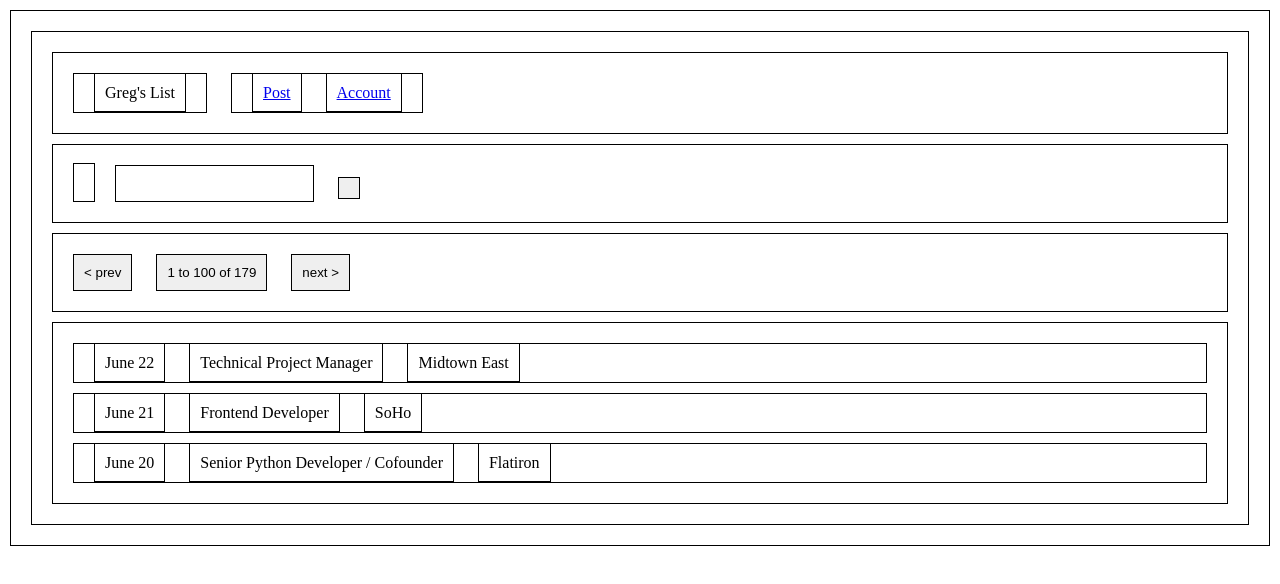
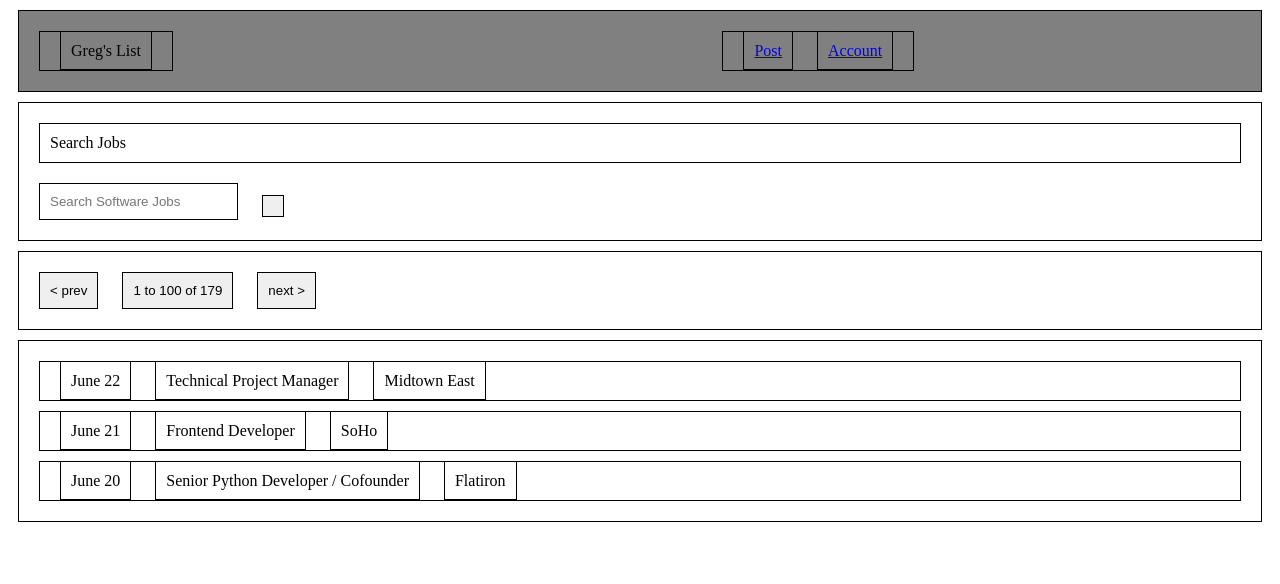
Before and after one commit to markedelman/Gregs-List, a plain HTML site: page index.html in a window 1280 px wide. Drawn offline with Linux system fonts and the light colour scheme.

Commit message:
nav bar and form arranged correctly

```diff
--- a/index.html
+++ b/index.html
@@ -20,8 +20,8 @@
 	</nav>
 
 	<form action="">
-		<label for="search"></label>
-		<input type="text">
+		<label for="search">Search Jobs</label>
+		<input type="text" placeholder="Search Software Jobs">
 		<button type="submit"></button>
 	</form>
 
@@ -47,8 +47,8 @@
 			<span class="seni">Senior Python Developer / Cofounder</span>
 			<span class="flat">Flatiron</span>
 		</div class="20">
+
 	</div>
-
 </body>
 
 </html>
--- a/main.css
+++ b/main.css
@@ -14,15 +14,35 @@ div{
   position: relative;
 }*/
 
-* {
+body * {
     padding: 10px;
     border: 1px solid black;
     margin: 10px;
 }
 
+body {
+    box-sizing: border-box;
+}
 
-nav {}
+nav {
+    /*position: fixed;*/
+    /*width: 100%;*/
+    background-color: grey;
+}
 
 .gregs-list, .links {
     display: inline-block;
 }
+
+.links {
+    position: relative;
+    right: -43%;
+}
+
+
+form label{
+    display: block;
+}
+form input, form button {
+    display: inline-block;
+}
```
